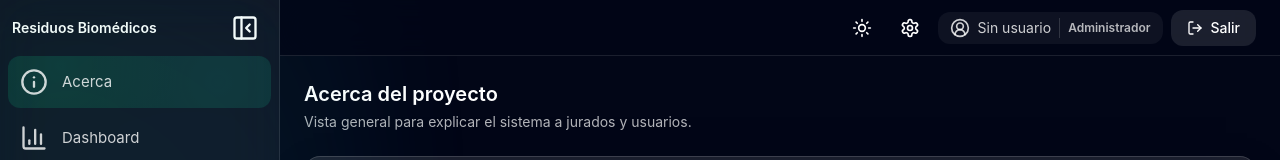
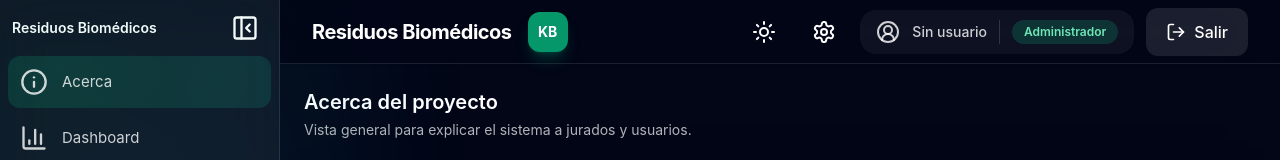
Before and after one commit to KmiloRosero/biomedical-fronted, a React (Vite) app: page /app/about in a window 1280 px wide. Shown: the top 160 px of the page. Built offline with nearby package versions, Linux system fonts and the light colour scheme; no server answers.

Commit message:
Enhance dashboard with animations and full design

```diff
--- a/src/features/dashboard/components/TopHeader.tsx
+++ b/src/features/dashboard/components/TopHeader.tsx
@@ -1,5 +1,6 @@
-import { LogOut, Menu, Moon, Settings, Sun, UserCircle2 } from "lucide-react";
+import { LogOut, Menu, Moon, Settings, Sun, UserCircle2, RefreshCw } from "lucide-react";
 import { useNavigate } from "react-router-dom";
+import { motion } from "framer-motion";
 import { Button } from "@/shared/ui/Button";
 import { useAuthStore } from "@/features/auth/stores/useAuthStore";
 import { useUiStore } from "@/core/stores/useUiStore";
@@ -16,50 +17,64 @@ export function TopHeader() {
   const role = useRoleStore((s) => s.role);
 
   return (
-    <header className="sticky top-0 z-10 h-14 border-b border-slate-200/70 bg-white/70 backdrop-blur-xl dark:border-white/10 dark:bg-slate-950/70">
-      <div className="flex h-full items-center justify-between gap-3 px-3 sm:px-6">
-        <div className="flex items-center gap-2">
+    <header className="sticky top-0 z-10 h-16 border-b border-slate-200/70 bg-white/70 backdrop-blur-2xl dark:border-white/10 dark:bg-slate-950/80 shadow-sm">
+      <div className="flex h-full items-center justify-between gap-4 px-4 sm:px-8">
+        <div className="flex items-center gap-4">
           <button
             type="button"
-            className="inline-flex h-10 w-10 items-center justify-center rounded-xl hover:bg-slate-900/5 dark:hover:bg-white/10 lg:hidden"
+            className="inline-flex h-12 w-12 items-center justify-center rounded-2xl hover:bg-slate-900/5 dark:hover:bg-white/10 lg:hidden transition-all duration-200"
             onClick={toggleMobileSidebar}
             aria-label="Abrir menú"
           >
-            <Menu className="h-5 w-5" />
+            <Menu className="h-6 w-6" />
           </button>
+          <motion.h1
+            initial={{ opacity: 0, x: -10 }}
+            animate={{ opacity: 1, x: 0 }}
+            className="text-xl font-bold text-slate-900 dark:text-white tracking-tight"
+          >
+            Residuos Biomédicos
+          </motion.h1>
+          <div className="hidden sm:inline-flex items-center justify-center w-10 h-10 rounded-xl bg-emerald-600 text-white font-bold text-sm shadow-lg shadow-emerald-600/30">
+            KB
+          </div>
         </div>
 
-        <div className="flex items-center justify-end gap-2">
-          <button
+        <div className="flex items-center justify-end gap-3">
+          <motion.button
+            whileHover={{ scale: 1.05 }}
+            whileTap={{ scale: 0.95 }}
             type="button"
-            className="inline-flex h-10 w-10 items-center justify-center rounded-xl hover:bg-slate-900/5 dark:hover:bg-white/10"
+            className="inline-flex h-12 w-12 items-center justify-center rounded-2xl hover:bg-slate-900/5 dark:hover:bg-white/10 transition-all"
             onClick={toggleTheme}
             aria-label="Cambiar tema"
           >
-            {themeMode === "dark" ? <Sun className="h-5 w-5" /> : <Moon className="h-5 w-5" />}
-          </button>
+            {themeMode === "dark" ? <Sun className="h-6 w-6" /> : <Moon className="h-6 w-6" />}
+          </motion.button>
 
-          <button
+          <motion.button
+            whileHover={{ scale: 1.05 }}
+            whileTap={{ scale: 0.95 }}
             type="button"
-            className="inline-flex h-10 w-10 items-center justify-center rounded-xl hover:bg-slate-900/5 dark:hover:bg-white/10"
+            className="inline-flex h-12 w-12 items-center justify-center rounded-2xl hover:bg-slate-900/5 dark:hover:bg-white/10 transition-all"
             onClick={() => navigate("/app/settings")}
             aria-label="Abrir configuración"
           >
-            <Settings className="h-5 w-5" />
-          </button>
+            <Settings className="h-6 w-6" />
+          </motion.button>
 
-          <div className="flex items-center gap-2 rounded-xl bg-slate-900/5 px-3 py-1.5 text-sm text-slate-700 dark:bg-white/5 dark:text-white/80">
-            <UserCircle2 className="h-5 w-5" />
-            <span className="max-w-[200px] truncate">{user?.email ?? "Sin usuario"}</span>
-            <span className="hidden h-5 w-px bg-slate-300/70 dark:bg-white/15 sm:inline-block" />
-            <span className="hidden text-xs font-semibold text-slate-600 dark:text-white/70 sm:inline-block">
+          <div className="flex items-center gap-3 rounded-2xl bg-slate-900/5 px-4 py-2.5 text-sm text-slate-700 dark:bg-white/5 dark:text-white/80">
+            <UserCircle2 className="h-6 w-6" />
+            <span className="max-w-[240px] truncate font-medium">{user?.email ?? "Sin usuario"}</span>
+            <span className="hidden h-6 w-px bg-slate-300/70 dark:bg-white/15 sm:inline-block" />
+            <span className="hidden px-3 py-1 rounded-full bg-emerald-600/10 text-emerald-600 dark:bg-emerald-500/20 dark:text-emerald-300 text-xs font-semibold sm:inline-block">
               {getRoleLabel(role)}
             </span>
           </div>
-        <Button type="button" variant="secondary" onClick={signOut}>
-          <LogOut className="h-4 w-4" />
-          Salir
-        </Button>
+          <Button type="button" variant="secondary" onClick={signOut} className="h-12 px-5 gap-2 text-base">
+            <LogOut className="h-5 w-5" />
+            Salir
+          </Button>
         </div>
       </div>
     </header>
--- a/src/features/dashboard/pages/DashboardAnalyticsPage.tsx
+++ b/src/features/dashboard/pages/DashboardAnalyticsPage.tsx
@@ -3,7 +3,9 @@ import { motion } from "framer-motion";
 import {
   AlertTriangle,
   ClipboardList,
+  Download,
   Recycle,
+  RefreshCw,
   Route,
   Truck,
 } from "lucide-react";
@@ -110,14 +112,23 @@ export function DashboardAnalyticsPage() {
   return (
     <div className="space-y-6">
       <div className="flex items-end justify-between gap-3">
-        <div>
-          <h2 className="text-xl font-semibold">Dashboard Principal Analítico</h2>
-          <p className="mt-1 text-sm text-slate-700 dark:text-white/70">Centro de mando con métricas y gráficos interactivos.</p>
-        </div>
-        <div className="hidden sm:flex items-center gap-2 rounded-xl border border-slate-200/70 bg-slate-900/5 px-3 py-2 text-sm text-slate-700 dark:border-white/10 dark:bg-white/5 dark:text-white/70">
-          <Route className="h-4 w-4" />
+        <motion.div
+          initial={{ opacity: 0, x: -15 }}
+          animate={{ opacity: 1, x: 0 }}
+          transition={{ duration: 0.4 }}
+        >
+          <h2 className="text-2xl font-bold text-slate-900 dark:text-white">Dashboard Principal Analítico</h2>
+          <p className="mt-1.5 text-base text-slate-700 dark:text-white/70">Centro de mando con métricas y gráficos interactivos.</p>
+        </motion.div>
+        <motion.div
+          initial={{ opacity: 0, x: 15 }}
+          animate={{ opacity: 1, x: 0 }}
+          transition={{ duration: 0.4 }}
+          className="hidden sm:flex items-center gap-2 rounded-xl border border-slate-200/70 bg-slate-900/5 px-4 py-2.5 text-sm text-slate-700 dark:border-white/10 dark:bg-white/5 dark:text-white/70"
+        >
+          <RefreshCw className={`h-4 w-4 ${isLoading ? "animate-spin" : ""}`} />
           {isLoading ? "Actualizando..." : "Actualizado"}
-        </div>
+        </motion.div>
       </div>
 
       {error ? <div className="text-sm text-rose-200">{error}</div> : null}
@@ -160,7 +171,7 @@ export function DashboardAnalyticsPage() {
               <div className="text-base font-semibold">Generación de Residuos por Mes</div>
               <div className="text-sm text-slate-700 dark:text-white/60">Simulación de la vista v_generacion_mensual</div>
             </div>
-            <div className="h-[320px]">
+            <div className="h-[400px]">
               {isLoading ? (
                 <div className="flex h-full flex-col justify-end gap-3">
                   <Skeleton className="h-4 w-24" />
@@ -206,7 +217,7 @@ export function DashboardAnalyticsPage() {
               <div className="text-base font-semibold">Distribución por Tipo de Residuo</div>
               <div className="text-sm text-slate-700 dark:text-white/60">Infeccioso, Químico, Cortopunzante</div>
             </div>
-            <div className="h-[320px]">
+            <div className="h-[400px]">
               {isLoading ? (
                 <div className="flex h-full flex-col items-center justify-center gap-3">
                   <Skeleton className="h-4 w-32" />
@@ -245,6 +256,20 @@ export function DashboardAnalyticsPage() {
           </Surface>
         </motion.div>
       </div>
+
+      {/* Floating Action Button */}
+      <motion.button
+        initial={{ opacity: 0, scale: 0.8, y: 20 }}
+        animate={{ opacity: 1, scale: 1, y: 0 }}
+        transition={{ duration: 0.4, delay: 0.5 }}
+        whileHover={{ scale: 1.08, boxShadow: "0 20px 25px -5px rgba(16, 185, 129, 0.35)" }}
+        whileTap={{ scale: 0.95 }}
+        className="fixed bottom-8 right-8 z-50 grid h-16 w-16 place-items-center rounded-full bg-emerald-600 text-white shadow-xl shadow-emerald-600/40 transition-all hover:bg-emerald-500"
+        aria-label="Descargar reporte"
+        onClick={() => alert("Iniciando descarga del reporte en PDF...")}
+      >
+        <Download className="h-7 w-7" />
+      </motion.button>
     </div>
   );
 }
@@ -270,13 +295,13 @@ function SummaryCard({
           : "bg-amber-500/10 text-amber-100 border-amber-400/20";
 
   return (
-    <Surface className="p-4 sm:p-6">
-      <div className="flex items-start justify-between gap-3">
+    <Surface className="p-6 sm:p-8">
+      <div className="flex items-start justify-between gap-4">
         <div>
-          <div className="text-sm text-slate-700 dark:text-white/70">{title}</div>
-          <div className="mt-2 text-2xl font-semibold tracking-tight">{value}</div>
+          <div className="text-base text-slate-700 dark:text-white/70 font-medium">{title}</div>
+          <div className="mt-3 text-4xl font-bold tracking-tight text-slate-900 dark:text-white">{value}</div>
         </div>
-        <div className={cn("grid h-10 w-10 place-items-center rounded-2xl border", toneClass)}>
+        <div className={cn("grid h-14 w-14 place-items-center rounded-3xl border", toneClass)}>
           {icon}
         </div>
       </div>
```
